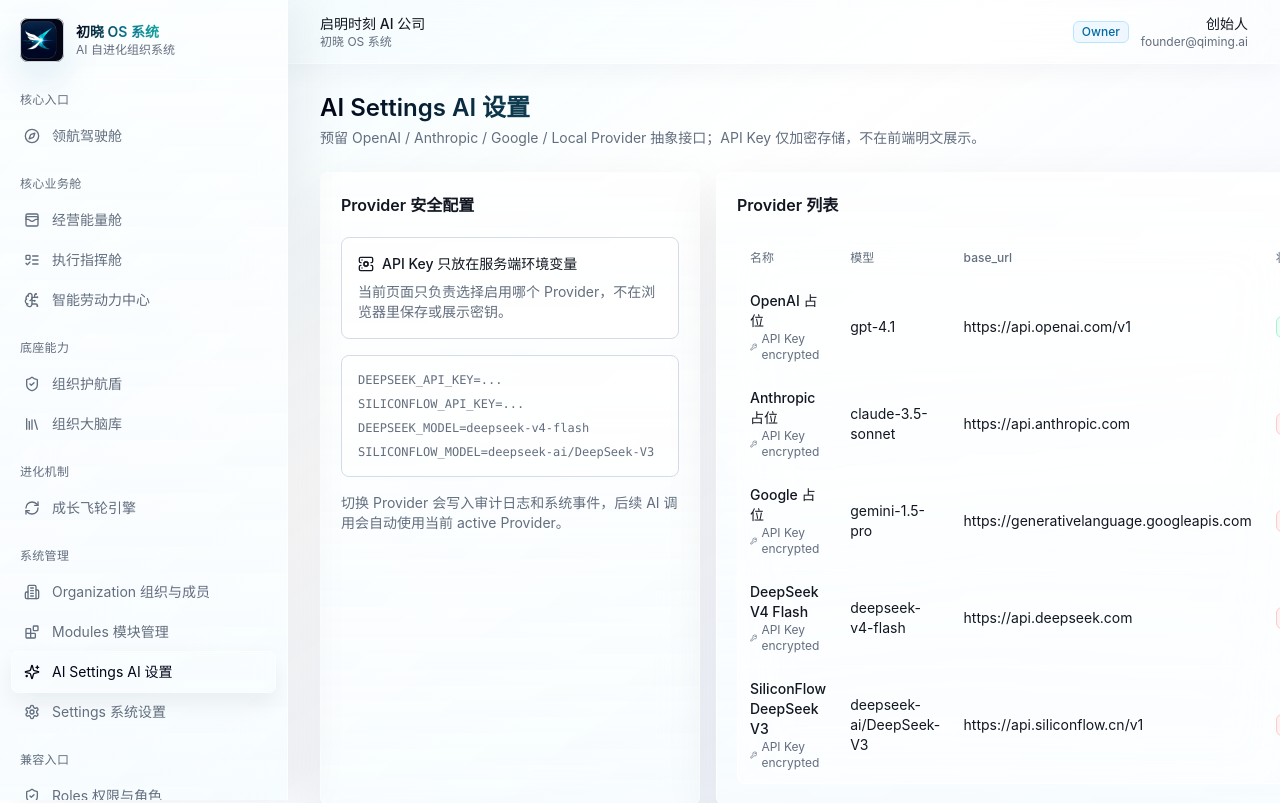
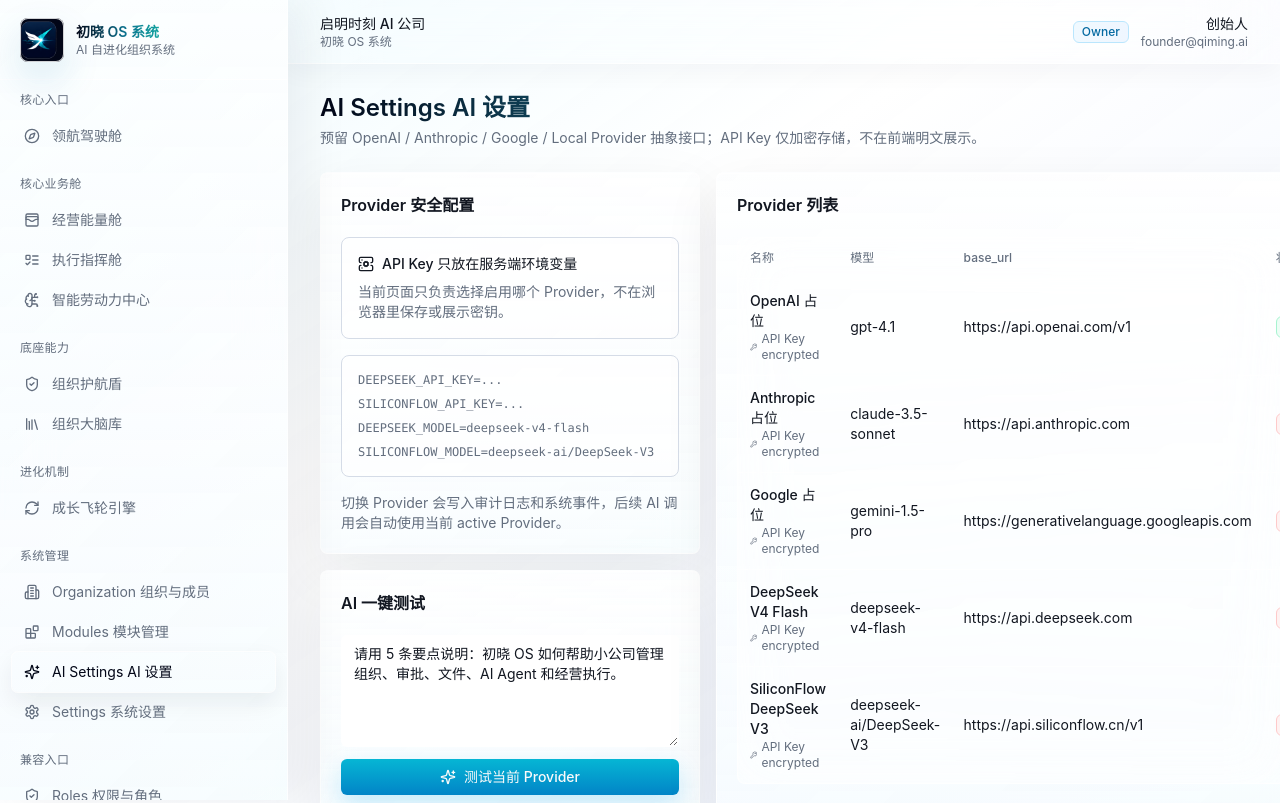
Before and after one commit to linkdt-glitch/chuxiao-os, a Next.js app: page /ai-settings in a window 1280 px wide. Shown: the top 803 px of the page. Built offline with nearby package versions, Linux system fonts and the light colour scheme; no server answers.

Commit message:
Add one-click AI provider test

```diff
--- a/app/(app)/ai-settings/page.tsx
+++ b/app/(app)/ai-settings/page.tsx
@@ -1,4 +1,5 @@
 import { KeyRound, ServerCog } from "lucide-react";
+import { ProviderTestCard } from "@/components/ai/provider-test-card";
 import { ConfirmSubmitButton } from "@/components/finance/confirm-submit-button";
 import { PageHeader } from "@/components/layout/page-header";
 import { Card, CardContent, CardHeader, CardTitle } from "@/components/ui/card";
@@ -18,6 +19,7 @@
         description="预留 OpenAI / Anthropic / Google / Local Provider 抽象接口；API Key 仅加密存储，不在前端明文展示。"
       />
       <div className="grid gap-4 lg:grid-cols-[380px_1fr]">
+        <div className="space-y-4">
           <Card>
             <CardHeader>
               <CardTitle>Provider 安全配置</CardTitle>
@@ -39,6 +41,8 @@
               <p>切换 Provider 会写入审计日志和系统事件，后续 AI 调用会自动使用当前 active Provider。</p>
             </CardContent>
           </Card>
+          <ProviderTestCard />
+        </div>
         <Card>
           <CardHeader>
             <CardTitle>Provider 列表</CardTitle>
--- /dev/null
+++ b/app/api/ai/test-provider/route.ts
@@ -0,0 +1,40 @@
+import { NextResponse } from "next/server";
+import { getSessionUser } from "@/lib/auth";
+import { invokeAI } from "@/lib/ai";
+import { requirePermission } from "@/lib/permissions";
+
+function text(value: unknown) {
+  return typeof value === "string" ? value.trim() : "";
+}
+
+export async function POST(request: Request) {
+  try {
+    const user = await getSessionUser();
+    if (!user) {
+      return NextResponse.json({ error: "请先登录后再测试 AI Provider。" }, { status: 401 });
+    }
+
+    await requirePermission("prompt.test");
+
+    const body = (await request.json().catch(() => ({}))) as Record<string, unknown>;
+    const prompt =
+      text(body.prompt) ||
+      "请用 5 条要点说明：初晓 OS 如何帮助小公司管理组织、审批、文件、AI Agent 和经营执行。";
+
+    const result = await invokeAI({ module: "ai_settings", prompt });
+
+    return NextResponse.json({
+      message: "AI Provider 测试完成。",
+      provider: {
+        label: result.provider.label,
+        provider_name: result.provider.provider_name,
+        model_name: result.provider.model_name
+      },
+      invocationLogId: result.invocationLogId,
+      text: result.text
+    });
+  } catch (error) {
+    const message = error instanceof Error ? error.message : "AI Provider 测试失败。";
+    return NextResponse.json({ error: message }, { status: 500 });
+  }
+}
--- /dev/null
+++ b/components/ai/provider-test-card.tsx
@@ -0,0 +1,82 @@
+"use client";
+
+import { useState } from "react";
+import { Sparkles } from "lucide-react";
+import { Button } from "@/components/ui/button";
+import { Card, CardContent, CardHeader, CardTitle } from "@/components/ui/card";
+import { Textarea } from "@/components/ui/textarea";
+
+type TestResult = {
+  message?: string;
+  error?: string;
+  provider?: {
+    label: string;
+    provider_name: string;
+    model_name: string;
+  };
+  text?: string;
+};
+
+const defaultPrompt =
+  "请用 5 条要点说明：初晓 OS 如何帮助小公司管理组织、审批、文件、AI Agent 和经营执行。";
+
+export function ProviderTestCard() {
+  const [prompt, setPrompt] = useState(defaultPrompt);
+  const [pending, setPending] = useState(false);
+  const [result, setResult] = useState<TestResult | null>(null);
+
+  async function testProvider() {
+    setPending(true);
+    setResult(null);
+
+    const response = await fetch("/api/ai/test-provider", {
+      method: "POST",
+      headers: { "Content-Type": "application/json" },
+      body: JSON.stringify({ prompt })
+    });
+
+    const payload = (await response.json().catch(() => ({}))) as TestResult;
+    setResult(payload);
+    setPending(false);
+  }
+
+  return (
+    <Card>
+      <CardHeader>
+        <CardTitle>AI 一键测试</CardTitle>
+      </CardHeader>
+      <CardContent className="space-y-3">
+        <Textarea
+          value={prompt}
+          onChange={(event) => setPrompt(event.target.value)}
+          className="min-h-28"
+          placeholder="输入一句你希望 AI 完成的任务"
+        />
+        <Button type="button" className="w-full" onClick={testProvider} disabled={pending}>
+          <Sparkles className="h-4 w-4" />
+          {pending ? "测试中..." : "测试当前 Provider"}
+        </Button>
+        {result ? (
+          <div
+            className={
+              result.error
+                ? "rounded-lg border border-red-200 bg-red-50/80 p-3 text-sm text-red-600"
+                : "rounded-lg border bg-white/80 p-3 text-sm text-slate-700"
+            }
+          >
+            {result.error ? (
+              result.error
+            ) : (
+              <div className="space-y-2">
+                <div className="text-xs text-muted-foreground">
+                  {result.provider?.label} · {result.provider?.model_name}
+                </div>
+                <div className="whitespace-pre-wrap leading-6">{result.text}</div>
+              </div>
+            )}
+          </div>
+        ) : null}
+      </CardContent>
+    </Card>
+  );
+}
```
Lines whose indentation alone changed are shown as unchanged.
